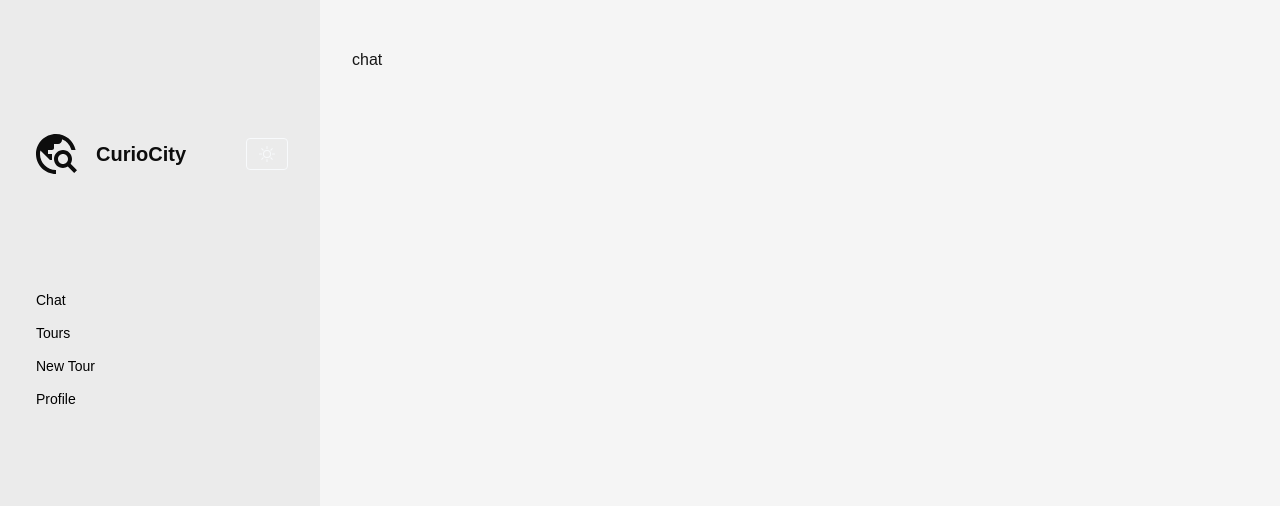
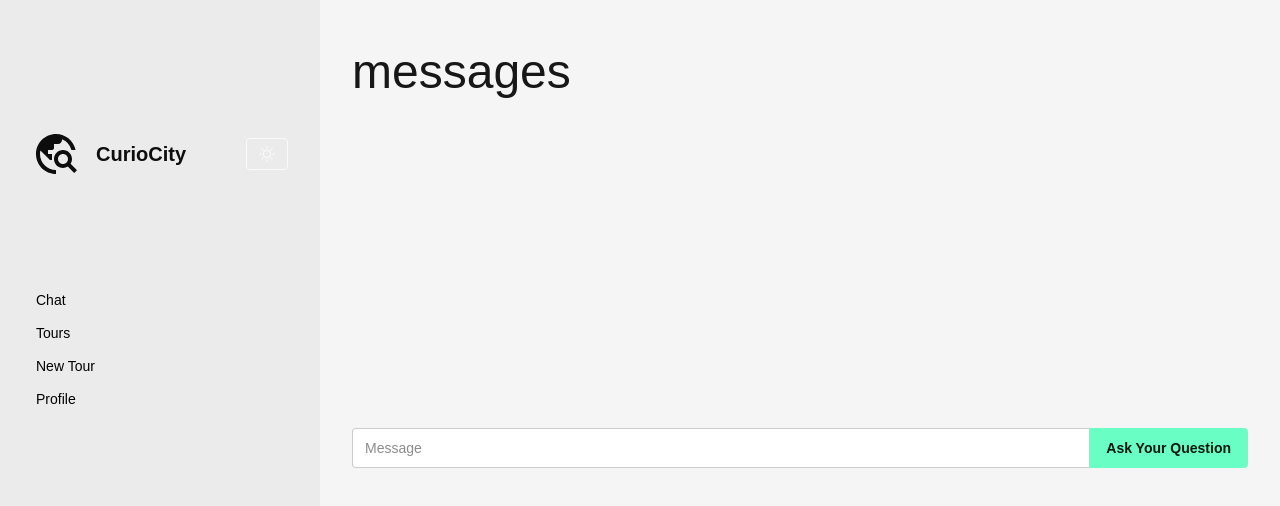
Before and after one commit to misiek869/CurioCity_App, a Next.js app: page /chat in a window 1280 px wide. Shown: the top 506 px of the page. Built offline with nearby package versions, Linux system fonts and the light colour scheme; no server answers.

Commit message:
create input to ask question

```diff
--- a/src/app/(dashboard)/chat/page.tsx
+++ b/src/app/(dashboard)/chat/page.tsx
@@ -1,7 +1,12 @@
+import Chat from '@/components/Chat'
 import React from 'react'
 
 const ChatPage = () => {
-	return <div>chat</div>
+	return (
+		<>
+			<Chat />
+		</>
+	)
 }
 
 export default ChatPage
--- /dev/null
+++ b/src/components/Chat.tsx
@@ -0,0 +1,40 @@
+'use client'
+
+import { useState } from 'react'
+
+const Chat = () => {
+	const [text, setText] = useState<string>('')
+	const [messages, setMessages] = useState<string>([])
+
+	const handleSubmit = e => {
+		e.preventDefault()
+		console.log(text)
+	}
+
+	return (
+		<div className='min-h-[calc(100vh-6rem)] grid grid-rows-[1fr,auto]'>
+			<div>
+				<h2 className='text-5xl'>messages</h2>
+			</div>
+			<form onSubmit={handleSubmit} className='max-w-4xl pt-12'>
+				<div className='w-full join'>
+					<input
+						type='text'
+						placeholder='Message'
+						className='input input-bordered join-item w-full'
+						value={text}
+						required
+						onChange={e => setText(e.target.value)}
+					/>
+					<button
+						className='btn btn-success join-item capitalize'
+						type='submit'>
+						ask your question
+					</button>
+				</div>
+			</form>
+		</div>
+	)
+}
+
+export default Chat
```
